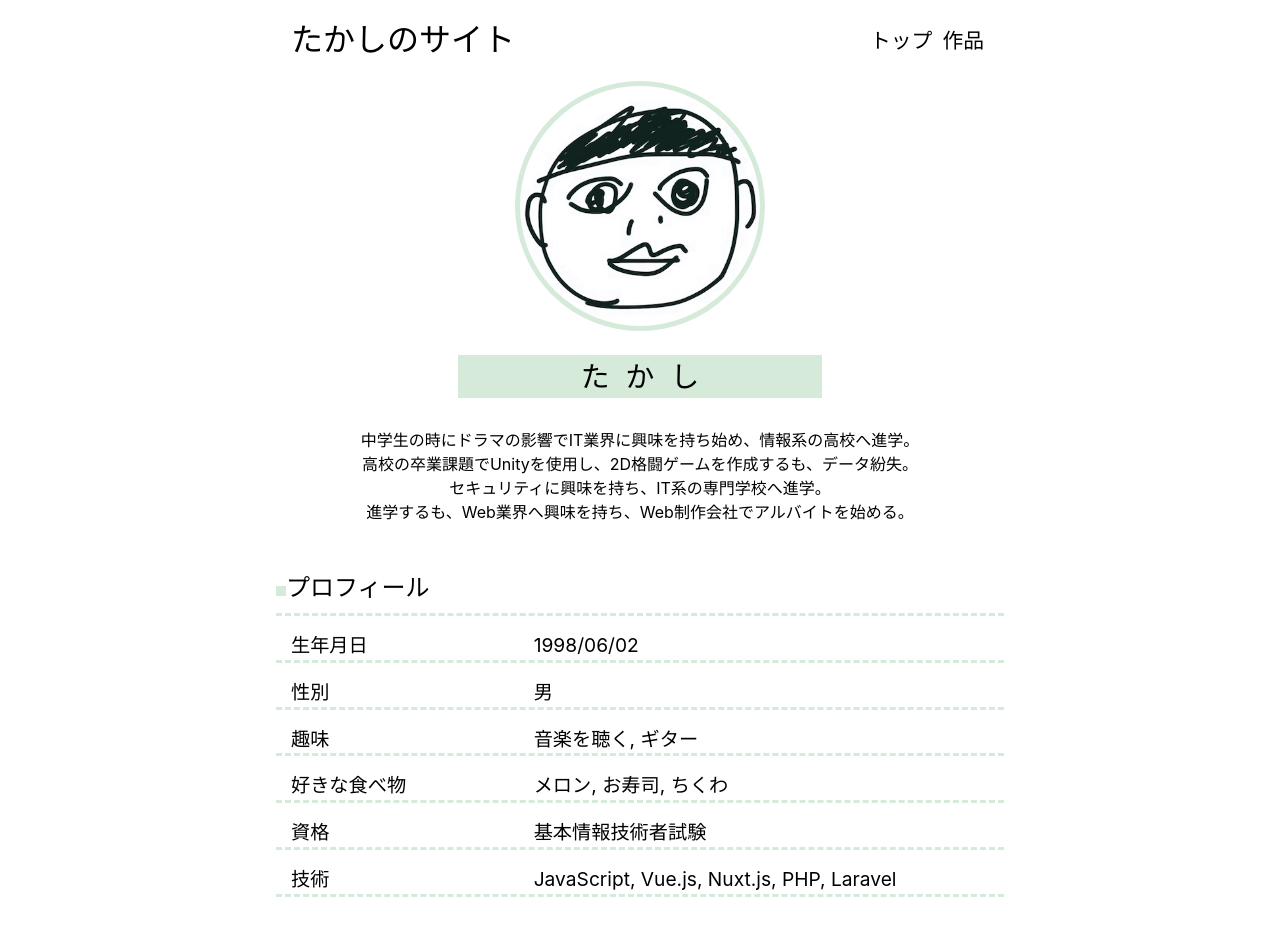
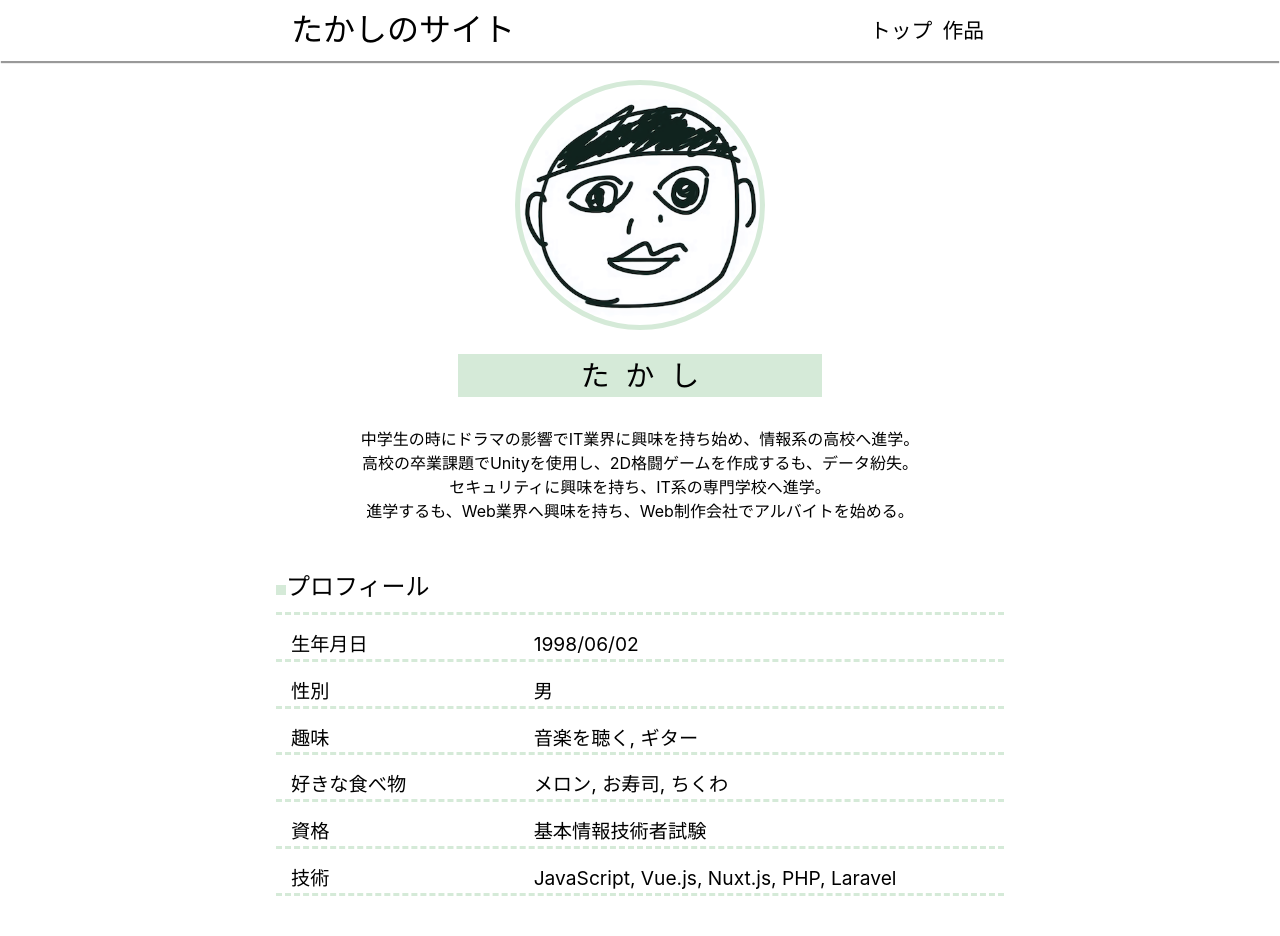
Before and after one commit to takashi0602/old-portfolio, a Nuxt app: page / in a window 1280 px wide. Shown: the top 936 px of the page. Built offline with nearby package versions, Linux system fonts and the light colour scheme.

Commit message:
modified header

```diff
--- a/assets/scss/foundation/variable.scss
+++ b/assets/scss/foundation/variable.scss
@@ -1,3 +1,4 @@
 $black: #000000;
 $gray: #cccccc;
 $green: #d5ead8;
+$white: #ffffff;
--- a/components/profileHeader.vue
+++ b/components/profileHeader.vue
@@ -1,14 +1,47 @@
 <template>
   <div>
-    <div class="c-container row">
-      <h1 class="h-title col">たかしのサイト</h1>
-      <div class="h-links col-auto">
-        <a href="/" class="h-link">トップ</a>
-        <a href="/product" class="h-link">作品</a>
+    <div class="h-header">
+      <div class="h-boxShadow">
+        <div class="c-container row">
+          <h1 class="h-title col">たかしのサイト</h1>
+          <div class="h-pcMenu col-auto">
+            <nuxt-link to="/" class="h-pcMenu__link">トップ</nuxt-link>
+            <nuxt-link to="/product" class="h-pcMenu__link">作品</nuxt-link>
+          </div>
+          <div class="h-spMenu col-auto">
+            <i class="material-icons" @click="clickMenu">{{ iconName }}</i>
+          </div>
+        </div>
+      </div>
+      <div v-if="toggleMenu" class="h-spMenu__links">
+        <nuxt-link to="/" class="h-spMenu__dropLink" @click.native="clickLink">トップ</nuxt-link>
+        <nuxt-link to="/product" class="h-spMenu__dropLink" @click.native="clickLink">作品</nuxt-link>
       </div>
     </div>
   </div>
 </template>
+
+<script>
+export default {
+  data() {
+    return {
+      toggleMenu: false,
+      iconName: "menu"
+    }
+  },
+  methods: {
+    clickMenu() {
+      this.toggleMenu = !this.toggleMenu
+      this.iconName = this.iconName === "menu" ? "close" : "menu"
+    },
+    clickLink() {
+      console.log("hoge")
+      this.toggleMenu = false
+      this.iconName = this.iconName === "menu" ? "close" : "menu"
+    }
+  }
+}
+</script>
 
 <style lang="scss" scoped>
 @import "~/assets/scss/foundation/mixin.scss";
@@ -20,27 +53,61 @@
 }
 
 .h {
+  &-boxShadow {
+    box-shadow: 0 3px 1px -1px rgba(0,0,0,0.4);
+  }
+  &-header {
+    position: fixed;
+    width: 100%;
+    background: $white;
+  }
   &-title {
     font-size: 1.5rem;
     margin: 0;
-    line-height: 50px;
+    line-height: 30px;
     @include desktop() {
       font-size: 2rem;
     }
   }
-  &-link {
-    font-size: 1rem;
-    text-decoration: none;
-    color: $black;
-    padding: 0 5px;
+  &-pcMenu {
+    display: none;
+    line-height: 30px;
     @include desktop() {
+      display: block;
+    }
+    &__link {
       font-size: 1.3rem;
+      text-decoration: none;
+      color: $black;
+      padding: 0 5px;
+      &:hover {
+        opacity: 0.5;
+      }
     }
-    &s {
-      line-height: 50px;
+  }
+  &-spMenu {
+    display: block;
+    line-height: 30px;
+    @include desktop() {
+      display: none;
     }
-    &:hover {
-      opacity: 0.5;
+    &__links {
+      display: block;
+      @include desktop() {
+        display: none;
+      }
+    }
+    &__dropLink {
+      display: block;
+      font-size: 1rem;
+      text-decoration: none;
+      color: $black;
+      padding: 20px 20px;
+      width: 100%;
+      border-bottom: 1px solid $gray;
+      &:hover {
+        opacity: 0.5;
+      }
     }
   }
 }
--- a/layouts/default.vue
+++ b/layouts/default.vue
@@ -1,7 +1,7 @@
 <template>
   <div>
     <profile-header />
-    <nuxt />
+    <nuxt class="m-padding__top" />
   </div>
 </template>
 
@@ -13,3 +13,9 @@ export default {
   }
 }
 </script>
+
+<style lang="scss">
+.m-padding__top {
+  padding-top: 80px;
+}
+</style>
--- a/nuxt.config.js
+++ b/nuxt.config.js
@@ -14,7 +14,8 @@ export default {
       { hid: 'description', name: 'description', content: pkg.description }
     ],
     link: [
-      { rel: 'icon', type: 'image/x-icon', href: '/favicon.ico' }
+      { rel: 'icon', type: 'image/x-icon', href: '/favicon.ico' },
+      { rel: 'stylesheet', href: 'https://fonts.googleapis.com/icon?family=Material+Icons' }
     ]
   },
 
```
